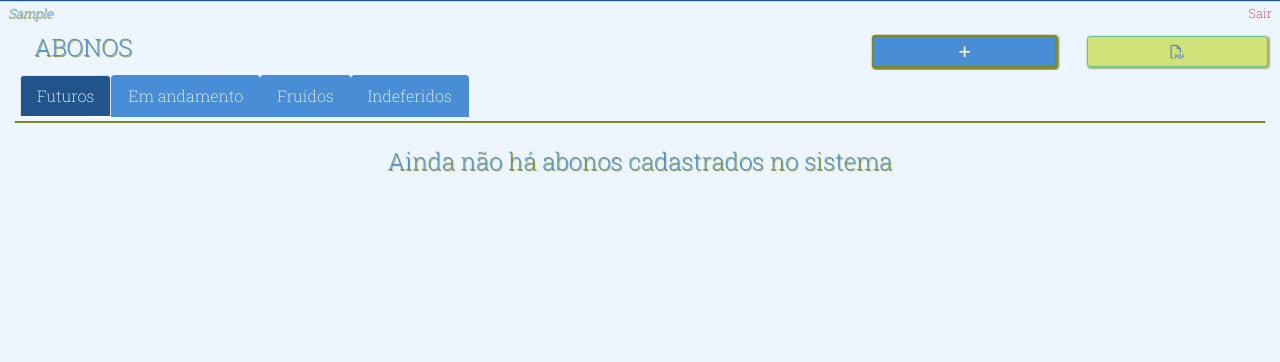
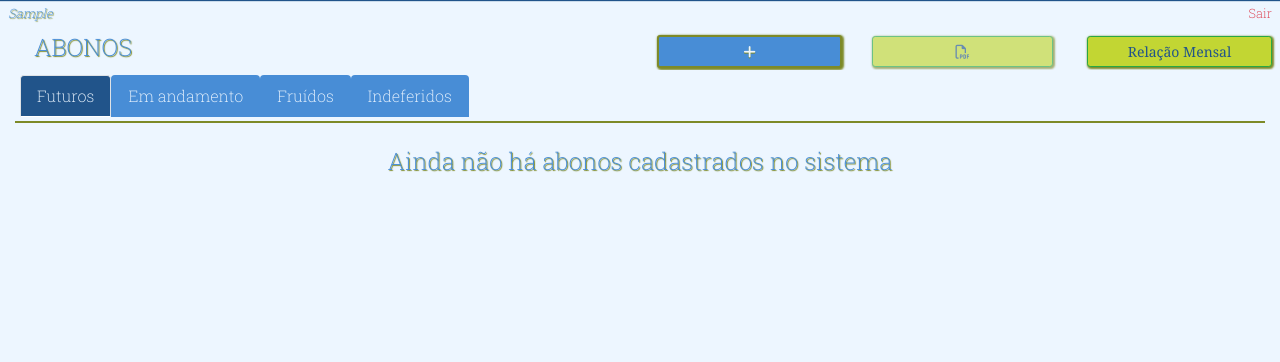
Before and after one commit to Gustavo-Ennes/feriapp, a Django app: page /abonos/ in a window 1280 px wide. Shown: the part 58-420 px from the top of the page. Run offline with Django 3.2, Linux system fonts and the light colour scheme; the visitor is signed in with stand-in values (Sample User, id 1); data that the repository does not hold is empty; style sheets or scripts are compiled from the project's sources; parts of the project's set-up code (start-up, migrations or seed data) failed here and were passed over; some libraries are stand-ins or nearby versions; some web fonts are replaced.

Commit message:
relação de abonos no devido lugar

```diff
--- a/app/templates/abono.html
+++ b/app/templates/abono.html
@@ -6,7 +6,7 @@
 
   <div class="header-gradient">
     <div class="row justify-content-center align-items-center">
-      <div class="col-8">
+      <div class="col-6">
         <h4 class="text-primary ml-4">ABONOS</h4>
       </div>
       <div class="col-2">
@@ -21,6 +21,9 @@
             </button>
           </form>
         {% endif %}
+      </div>
+      <div class='col-2'>
+        <a href="{% url 'pdf' 'relacao_abono' 0 %}" class="btn btn-success btn-sm btn-block">Relação Mensal</a>
       </div>
     </div>
   </div>
--- a/app/templates/ferias.html
+++ b/app/templates/ferias.html
@@ -6,7 +6,7 @@
 
   <div class="header-gradient">
     <div class="row justify-content-center align-items-center">
-      <div class="col-6">
+      <div class="col-8">
         <h4 class="text-primary ml-4">FÉRIAS</h4>
       </div>
       <div class='col-2'>
@@ -21,9 +21,6 @@
             </button>
           </form>
         {% endif %}
-      </div>
-      <div class='col-2'>
-        <a href="{% url 'pdf' 'relacao_abono' 0 %}" class="btn btn-success btn-sm btn-block">Relação Mensal</a>
       </div>
     </div>
   </div>
```
